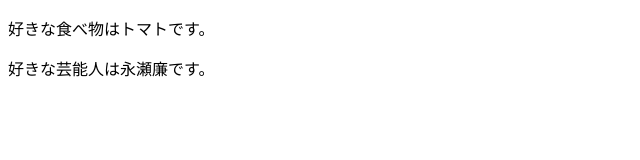
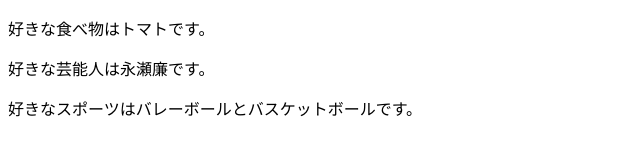
Before and after one commit to SasakiHana/command-practice, a plain HTML site: page index.html in a window 1280 px wide. Shown: the whole page, without its empty margins (0-640 px from the left). Drawn offline with Linux system fonts and the light colour scheme.

Commit message:
好きなスポーツを追記&修正

```diff
--- a/index.html
+++ b/index.html
@@ -4,5 +4,6 @@
 		<body>
 			<p>好きな食べ物はトマトです。</p>
 			<p>好きな芸能人は永瀬廉です。</p>
+			<p>好きなスポーツはバレーボールとバスケットボールです。</p>
 			</body>
 			</html>
```
